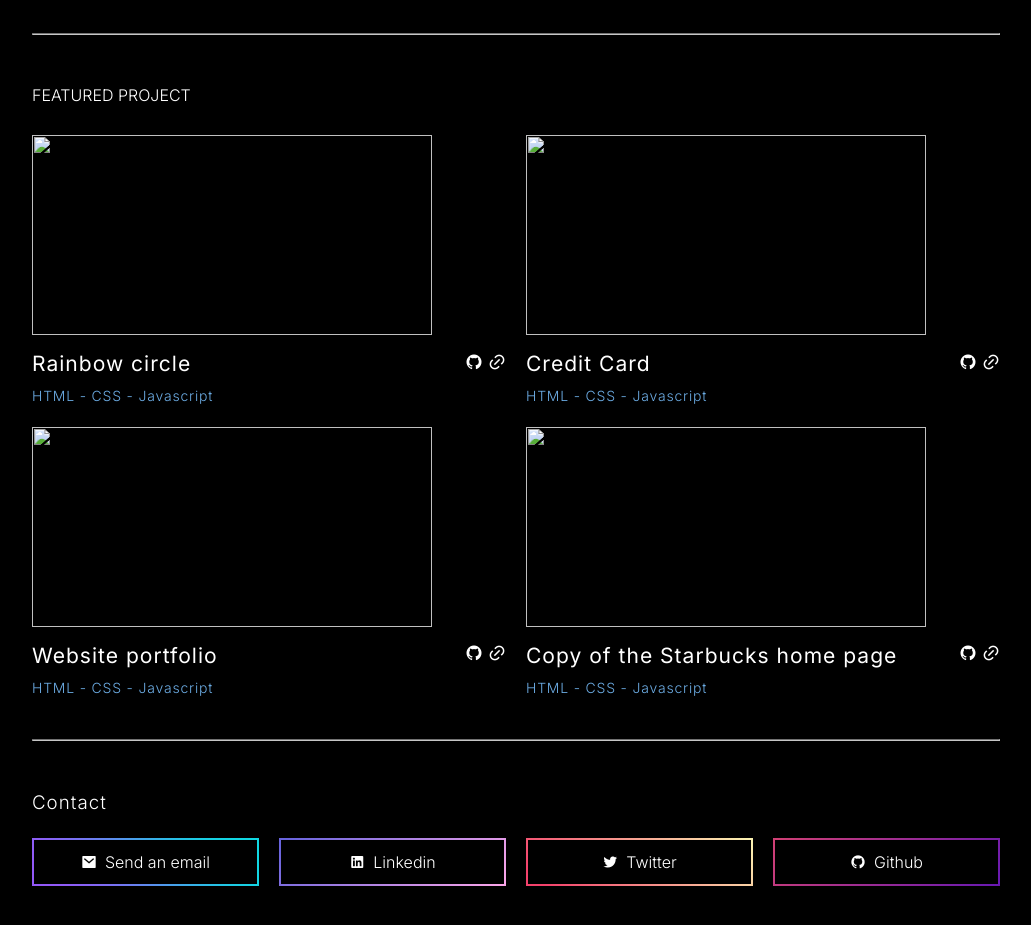
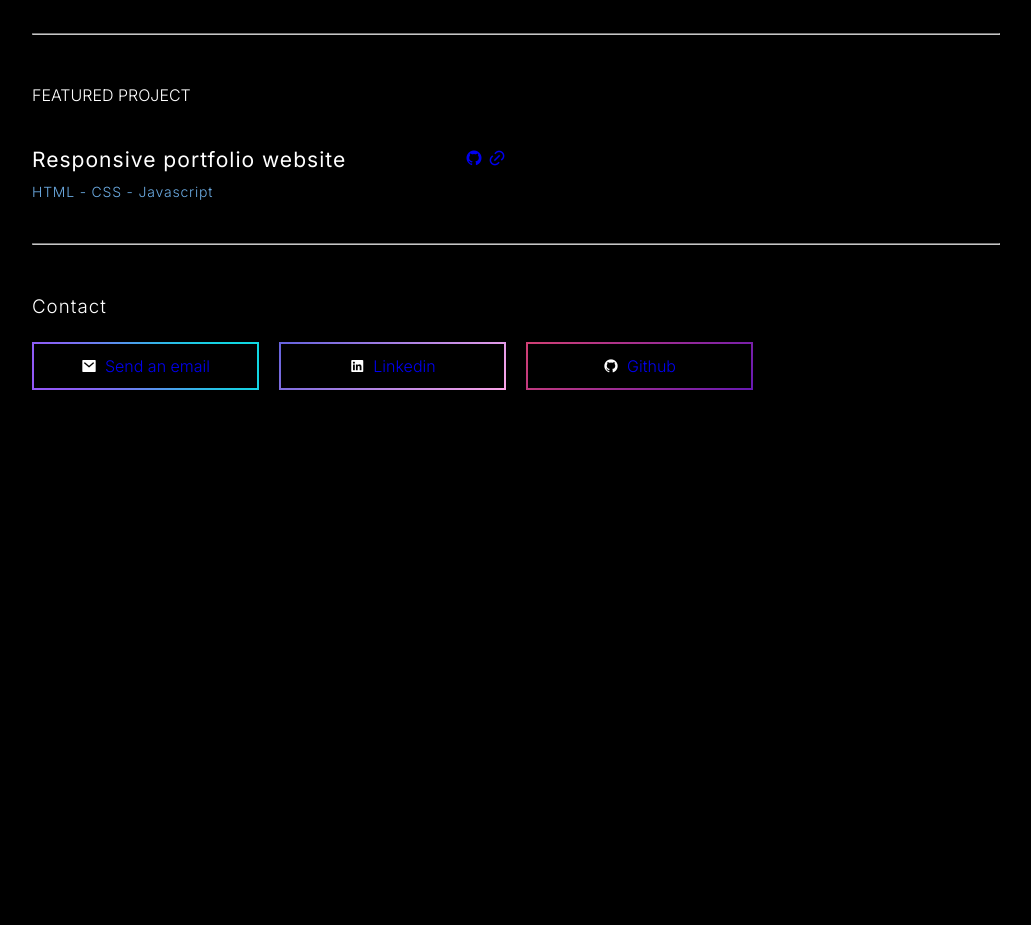
Before and after one commit to kszmidt/Main-website, a plain HTML site: page index.html in a window 1280 px wide. Shown: the part 1000-1925 px from the top of the page, without its empty margins (124-1155 px from the left). After the commit the page ends 1450 px from the top, so only its background shows below. Drawn offline with nearby package versions, Linux system fonts and the light colour scheme.

Commit message:
updateed

```diff
--- a/index.html
+++ b/index.html
@@ -12,8 +12,6 @@
     />
   </head>
   <body>
-    <div id="blob"></div>
-    <div id="blur"></div>
     <header class="header" id="header">
       <nav class="nav container">
         <a href="" class="nav-logo">KS</a>
@@ -112,55 +110,23 @@
         <h4>Featured Project</h4>
         <div class="box-featured-projects">
           <div class="project">
-            <img src="image/rainbow.PNG" alt="" />
+            <div class="img-box-rainbow"></div>
             <div class="body-project">
               <div class="head-project">
-                <h3>Rainbow circle</h3>
+                <h3>Responsive portfolio website</h3>
                 <div class="icon-project">
-                  <i class="ri-github-fill"></i>
-                  <i class="ri-link"></i>
-                </div>
-              </div>
-              <p></p>
-              <p class="p-tech">HTML - CSS - Javascript</p>
-            </div>
-          </div>
-          <div class="project">
-            <img src="image/creditCard.PNG" alt="" />
-            <div class="body-project">
-              <div class="head-project">
-                <h3>Credit Card</h3>
-                <div class="icon-project">
-                  <i class="ri-github-fill"></i>
-                  <i class="ri-link"></i>
-                </div>
-              </div>
-              <p></p>
-              <p class="p-tech">HTML - CSS - Javascript</p>
-            </div>
-          </div>
-          <div class="project">
-            <img src="image/portfolio.PNG" alt="" />
-            <div class="body-project">
-              <div class="head-project">
-                <h3>Website portfolio</h3>
-                <div class="icon-project">
-                  <i class="ri-github-fill"></i>
-                  <i class="ri-link"></i>
-                </div>
-              </div>
-              <p></p>
-              <p class="p-tech">HTML - CSS - Javascript</p>
-            </div>
-          </div>
-          <div class="project">
-            <img src="image/starbucks.PNG" alt="" />
-            <div class="body-project">
-              <div class="head-project">
-                <h3>Copy of the Starbucks home page</h3>
-                <div class="icon-project">
-                  <i class="ri-github-fill"></i>
-                  <i class="ri-link"></i>
+                  <a
+                    href="https://github.com/kszmidt/Responsive-portfolio-website"
+                    target="_blank"
+                  >
+                    <i class="ri-github-fill"></i>
+                  </a>
+                  <a
+                    href="https://kszmidt.github.io/Responsive-portfolio-website/"
+                    target="_blank"
+                  >
+                    <i class="ri-link"></i>
+                  </a>
                 </div>
               </div>
               <p></p>
@@ -179,25 +145,23 @@
           <div class="contact contact-email">
             <p>
               <i class="ri-mail-fill"></i>
-              Send an email
+              <a href="mailto:karolina.dzialo@gmail.com">Send an email</a>
             </p>
           </div>
           <div class="contact contact-linkedin">
             <p>
               <i class="ri-linkedin-box-fill"></i>
-              Linkedin
-            </p>
-          </div>
-          <div class="contact contact-twitter">
-            <p>
-              <i class="ri-twitter-fill"></i>
-              Twitter
+              <a
+                href="https://www.linkedin.com/in/karolina-szmidt-b41948184/"
+                target="_blank"
+                >Linkedin</a
+              >
             </p>
           </div>
           <div class="contact contact-github">
             <p>
               <i class="ri-github-fill"></i>
-              Github
+              <a href="https://github.com/kszmidt/" target="_blank">Github</a>
             </p>
           </div>
         </div>
```
